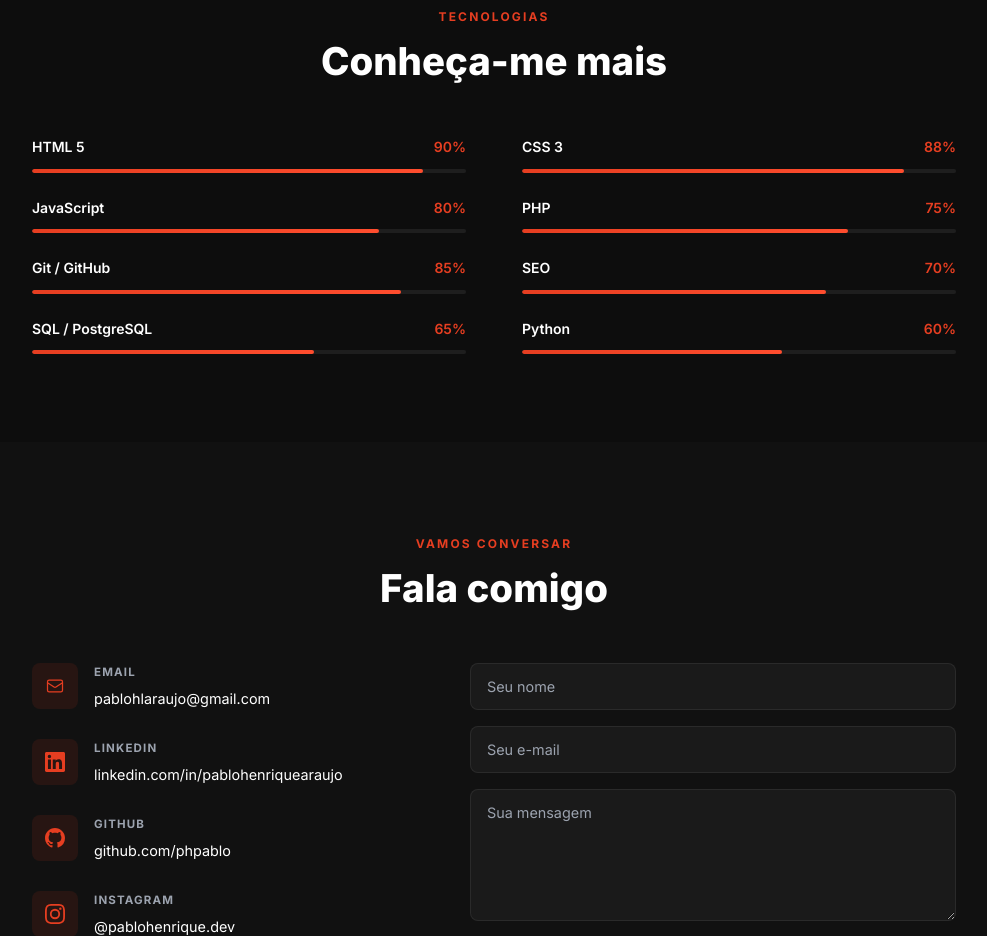
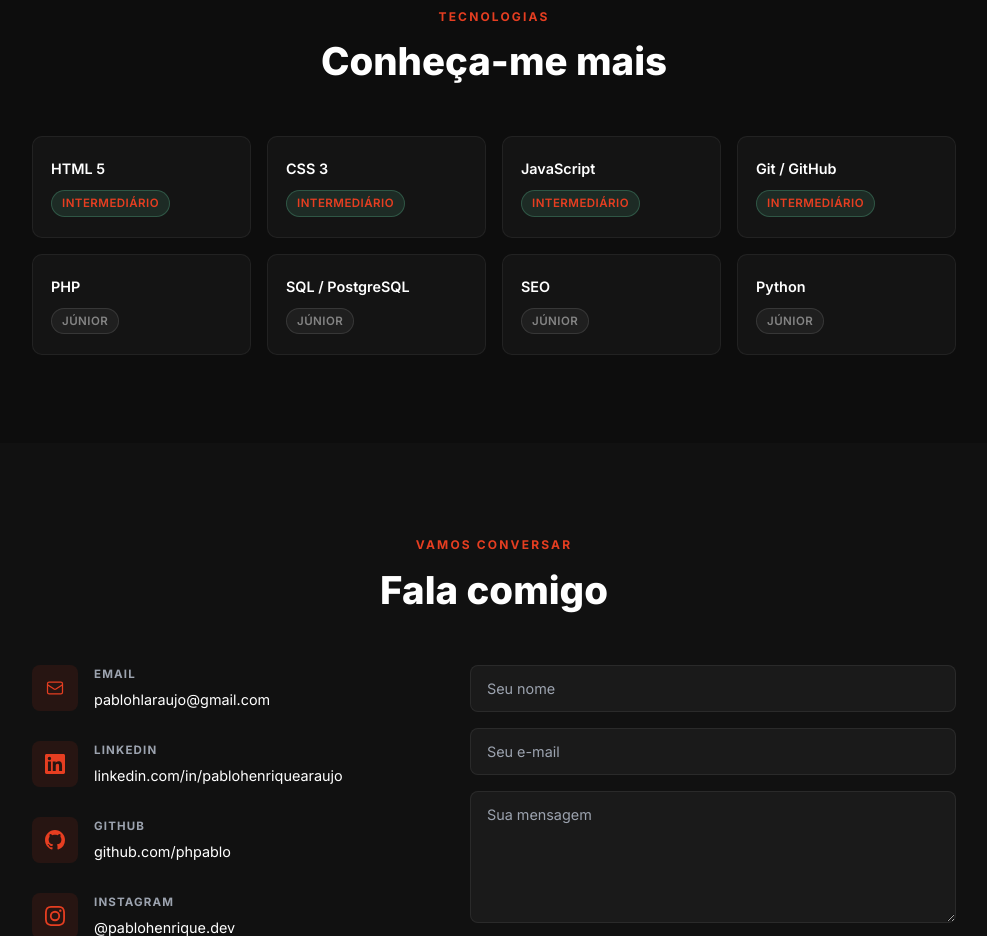
Before and after one commit to phpablo/meu-portfolio, a plain HTML site: page index.html in a window 1280 px wide. Shown: the part 3631-4567 px from the top of the page, without its empty margins (276-1263 px from the left). Drawn offline with Linux system fonts and the light colour scheme.

Commit message:
:art: refactor: replace skill progress bars with seniority badges
Swap arbitrary percentage bars for Intermediário/Júnior badges in the
skills section, giving a more honest and readable signal to recruiters.

Co-Authored-By: Claude Sonnet 4.6 <noreply@anthropic.com>

```diff
--- a/assets/css/style.css
+++ b/assets/css/style.css
@@ -724,33 +724,50 @@ strong { font-weight: 700; }
 
 .skills__grid {
   display: grid;
-  grid-template-columns: repeat(2, 1fr);
-  gap: 24px 56px;
+  grid-template-columns: repeat(4, 1fr);
+  gap: 16px;
 }
 
-.skill__info {
+.skill {
   display: flex;
-  justify-content: space-between;
-  margin-bottom: 10px;
-  font-size: 0.875rem;
-  font-weight: 600;
+  flex-direction: column;
+  gap: 10px;
+  padding: 20px 18px;
+  background: rgba(255, 255, 255, 0.03);
+  border: 1px solid rgba(255, 255, 255, 0.06);
+  border-radius: 10px;
+  transition: border-color 0.25s;
 }
 
-.skill__info span:last-child { color: var(--c-accent); }
+.skill:hover { border-color: rgba(255, 255, 255, 0.14); }
 
-.skill__bar {
-  height: 4px;
-  background: rgba(255, 255, 255, 0.07);
-  border-radius: 2px;
-  overflow: hidden;
+.skill__name {
+  font-size: 0.9rem;
+  font-weight: 600;
+  color: var(--c-text);
 }
 
-.skill__fill {
-  height: 100%;
-  width: 0%;
-  background: linear-gradient(90deg, var(--c-accent), var(--c-accent-h));
-  border-radius: 2px;
-  transition: width 1.1s cubic-bezier(0.4, 0, 0.2, 1);
+.skill__badge {
+  display: inline-block;
+  font-size: 0.72rem;
+  font-weight: 600;
+  letter-spacing: 0.04em;
+  text-transform: uppercase;
+  padding: 3px 10px;
+  border-radius: 20px;
+  width: fit-content;
+}
+
+.skill__badge--mid {
+  background: rgba(99, 211, 163, 0.12);
+  color: var(--c-accent);
+  border: 1px solid rgba(99, 211, 163, 0.25);
+}
+
+.skill__badge--jun {
+  background: rgba(255, 255, 255, 0.05);
+  color: rgba(255, 255, 255, 0.45);
+  border: 1px solid rgba(255, 255, 255, 0.1);
 }
 
 
@@ -961,6 +978,10 @@ strong { font-weight: 700; }
   .services__grid {
     grid-template-columns: 1fr;
   }
+
+  .skills__grid {
+    grid-template-columns: repeat(2, 1fr);
+  }
 }
 
 /* ≤ 768px — mobile */
@@ -1002,7 +1023,7 @@ strong { font-weight: 700; }
   }
 
   .skills__grid {
-    grid-template-columns: 1fr;
+    grid-template-columns: repeat(2, 1fr);
   }
 
   .footer__inner {
--- a/assets/js/modules/skills.js
+++ b/assets/js/modules/skills.js
@@ -1,19 +1 @@
-export function initSkills() {
-  const fills = document.querySelectorAll('.skill__fill');
-  if (!fills.length) return;
-
-  const observer = new IntersectionObserver(
-    (entries) => {
-      entries.forEach(entry => {
-        if (entry.isIntersecting) {
-          const fill = entry.target;
-          fill.style.width = `${fill.dataset.width}%`;
-          observer.unobserve(fill);
-        }
-      });
-    },
-    { threshold: 0.4 }
-  );
-
-  fills.forEach(fill => observer.observe(fill));
-}
+export function initSkills() {}
--- a/index.html
+++ b/index.html
@@ -328,59 +328,43 @@
         <div class="skills__grid">
 
           <div class="skill reveal">
-            <div class="skill__info"><span>HTML 5</span><span>90%</span></div>
-            <div class="skill__bar" role="progressbar" aria-valuenow="90" aria-valuemin="0" aria-valuemax="100" aria-label="HTML 5: 90%">
-              <div class="skill__fill" data-width="90"></div>
-            </div>
+            <span class="skill__name">HTML 5</span>
+            <span class="skill__badge skill__badge--mid">Intermediário</span>
           </div>
 
           <div class="skill reveal">
-            <div class="skill__info"><span>CSS 3</span><span>88%</span></div>
-            <div class="skill__bar" role="progressbar" aria-valuenow="88" aria-valuemin="0" aria-valuemax="100" aria-label="CSS 3: 88%">
-              <div class="skill__fill" data-width="88"></div>
-            </div>
+            <span class="skill__name">CSS 3</span>
+            <span class="skill__badge skill__badge--mid">Intermediário</span>
           </div>
 
           <div class="skill reveal">
-            <div class="skill__info"><span>JavaScript</span><span>80%</span></div>
-            <div class="skill__bar" role="progressbar" aria-valuenow="80" aria-valuemin="0" aria-valuemax="100" aria-label="JavaScript: 80%">
-              <div class="skill__fill" data-width="80"></div>
-            </div>
+            <span class="skill__name">JavaScript</span>
+            <span class="skill__badge skill__badge--mid">Intermediário</span>
           </div>
 
           <div class="skill reveal">
-            <div class="skill__info"><span>PHP</span><span>75%</span></div>
-            <div class="skill__bar" role="progressbar" aria-valuenow="75" aria-valuemin="0" aria-valuemax="100" aria-label="PHP: 75%">
-              <div class="skill__fill" data-width="75"></div>
-            </div>
+            <span class="skill__name">Git / GitHub</span>
+            <span class="skill__badge skill__badge--mid">Intermediário</span>
           </div>
 
           <div class="skill reveal">
-            <div class="skill__info"><span>Git / GitHub</span><span>85%</span></div>
-            <div class="skill__bar" role="progressbar" aria-valuenow="85" aria-valuemin="0" aria-valuemax="100" aria-label="Git / GitHub: 85%">
-              <div class="skill__fill" data-width="85"></div>
-            </div>
+            <span class="skill__name">PHP</span>
+            <span class="skill__badge skill__badge--jun">Júnior</span>
           </div>
 
           <div class="skill reveal">
-            <div class="skill__info"><span>SEO</span><span>70%</span></div>
-            <div class="skill__bar" role="progressbar" aria-valuenow="70" aria-valuemin="0" aria-valuemax="100" aria-label="SEO: 70%">
-              <div class="skill__fill" data-width="70"></div>
-            </div>
+            <span class="skill__name">SQL / PostgreSQL</span>
+            <span class="skill__badge skill__badge--jun">Júnior</span>
           </div>
 
           <div class="skill reveal">
-            <div class="skill__info"><span>SQL / PostgreSQL</span><span>65%</span></div>
-            <div class="skill__bar" role="progressbar" aria-valuenow="65" aria-valuemin="0" aria-valuemax="100" aria-label="SQL / PostgreSQL: 65%">
-              <div class="skill__fill" data-width="65"></div>
-            </div>
+            <span class="skill__name">SEO</span>
+            <span class="skill__badge skill__badge--jun">Júnior</span>
           </div>
 
           <div class="skill reveal">
-            <div class="skill__info"><span>Python</span><span>60%</span></div>
-            <div class="skill__bar" role="progressbar" aria-valuenow="60" aria-valuemin="0" aria-valuemax="100" aria-label="Python: 60%">
-              <div class="skill__fill" data-width="60"></div>
-            </div>
+            <span class="skill__name">Python</span>
+            <span class="skill__badge skill__badge--jun">Júnior</span>
           </div>
 
         </div>
```
